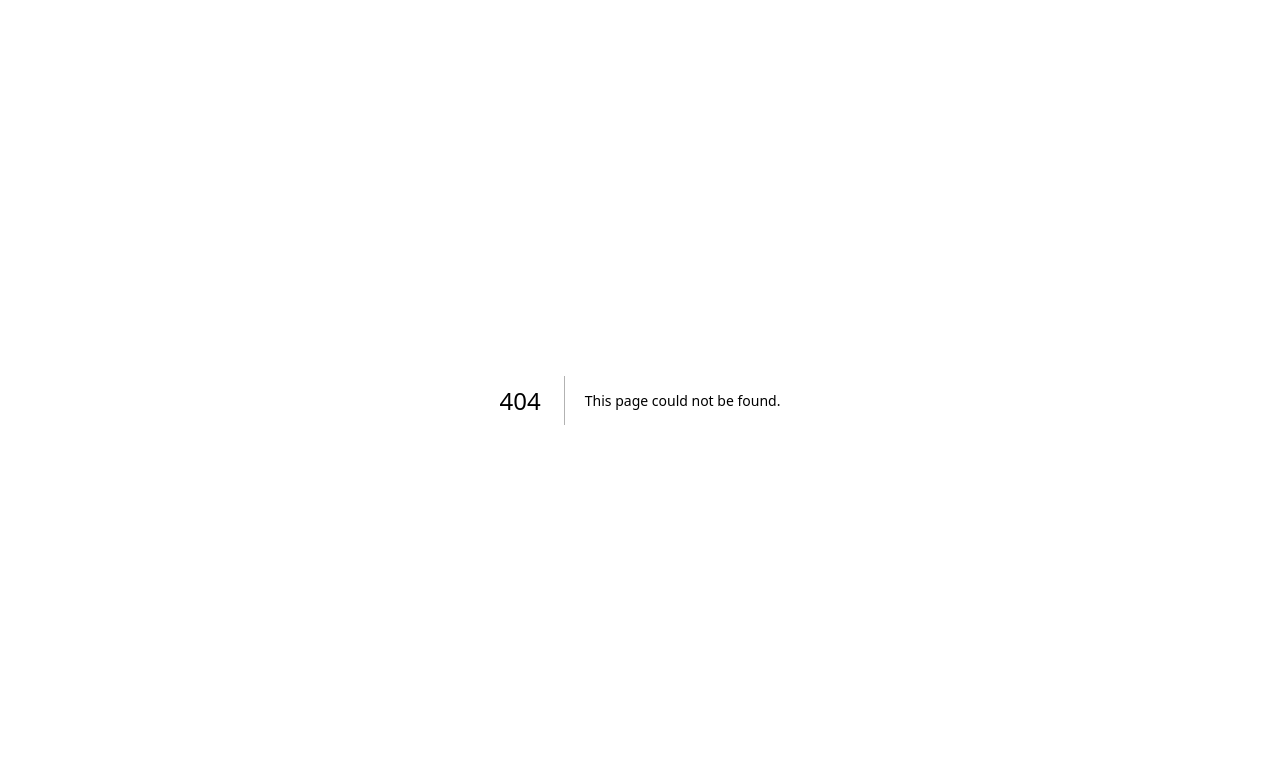
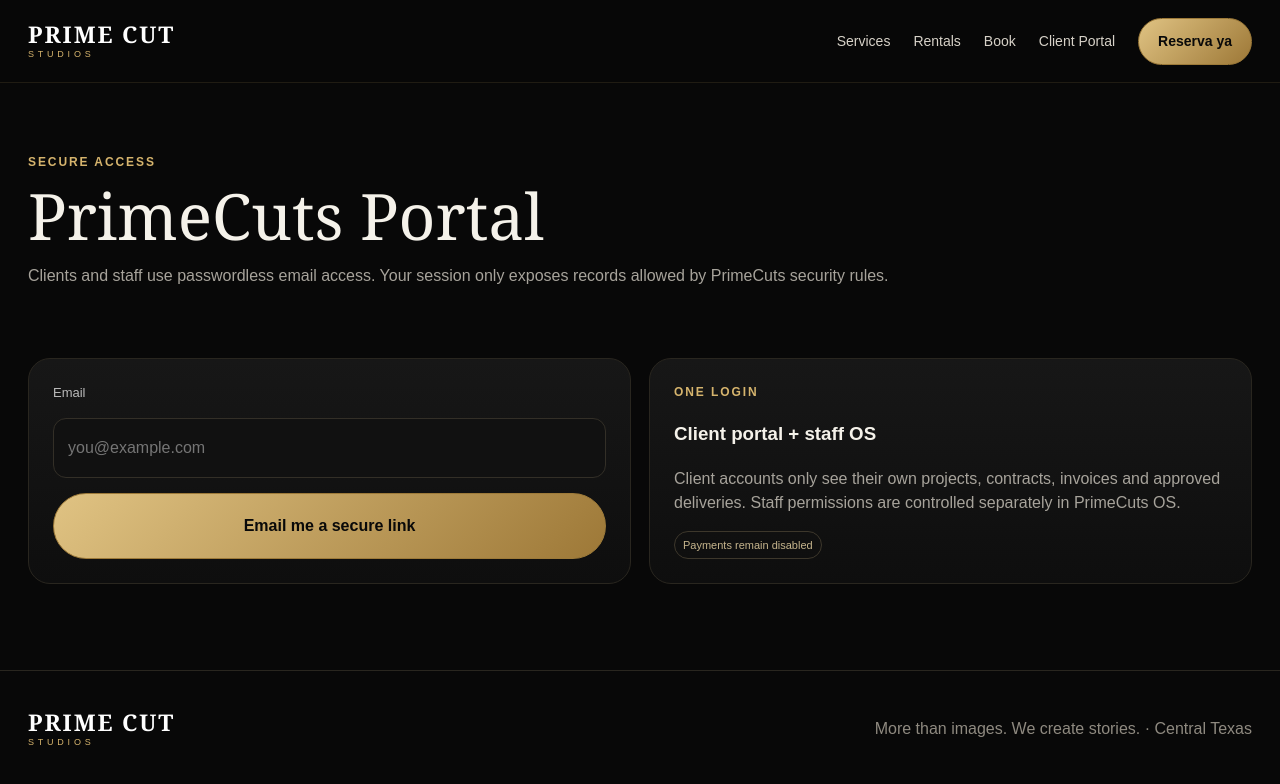
Before and after one commit to sinpelosenelmicrofonopodcast-lang/BDG, a Next.js app in the folder primecuts-os/: page /login in a window 1280 px wide. Before the commit this address had no page. Shown: the top 784 px of the page. Built offline with nearby package versions, Linux system fonts and the light colour scheme.

Commit message:
primecuts: add client and staff login page

```diff
--- /dev/null
+++ b/primecuts-os/app/login/page.tsx
@@ -0,0 +1,13 @@
+import { SiteHeader } from '@/components/SiteHeader'
+import { Footer } from '@/components/Footer'
+import { sendMagicLink } from './actions'
+
+export default async function LoginPage({ searchParams }: { searchParams: Promise<Record<string, string | string[] | undefined>> }) {
+  const params = await searchParams
+  const sent = params.sent === '1'
+  const error = typeof params.error === 'string' ? params.error : ''
+  const email = typeof params.email === 'string' ? params.email : ''
+  const next = typeof params.next === 'string' ? params.next : '/client'
+
+  return <><SiteHeader/><main><div className="shell pagehero"><div className="eyebrow">Secure access</div><h1>PrimeCuts Portal</h1><p className="muted">Clients and staff use passwordless email access. Your session only exposes records allowed by PrimeCuts security rules.</p></div><section style={{paddingTop:18}}><div className="shell two"><form className="panel form" action={sendMagicLink}><input type="hidden" name="next" value={next}/><div className="field"><label>Email</label><input name="email" type="email" required defaultValue={email} placeholder="you@example.com" autoComplete="email"/></div><button className="btn" type="submit">Email me a secure link</button>{sent && <div className="note">Secure link sent. Check your inbox and open it on this device.</div>}{error && <div className="note">We couldn't start your sign-in. Verify the email and try again.</div>}</form><div className="panel"><div className="eyebrow">One login</div><h3>Client portal + staff OS</h3><p className="muted">Client accounts only see their own projects, contracts, invoices and approved deliveries. Staff permissions are controlled separately in PrimeCuts OS.</p><span className="pill">Payments remain disabled</span></div></div></section></main><Footer/></>
+}
```
